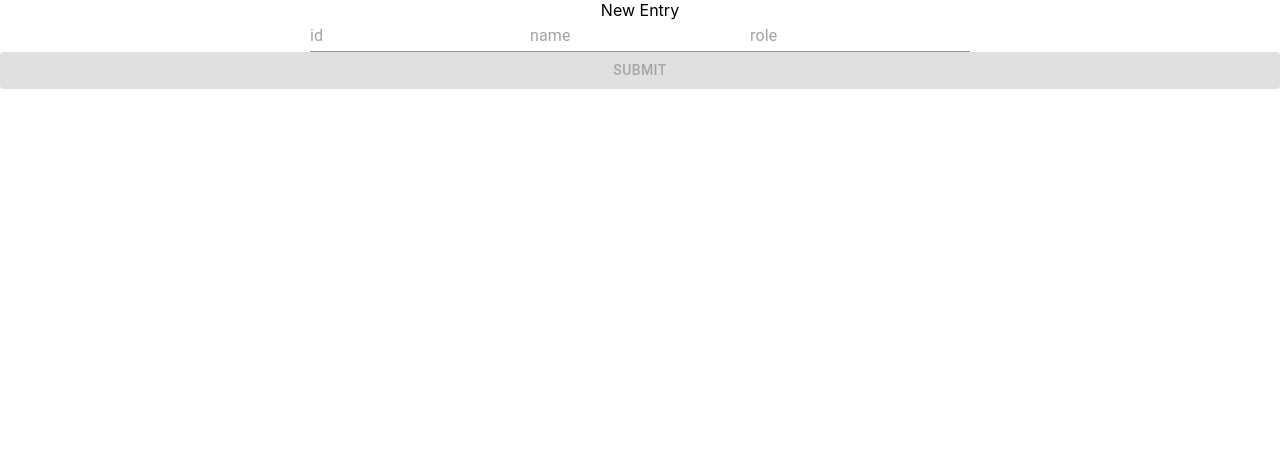
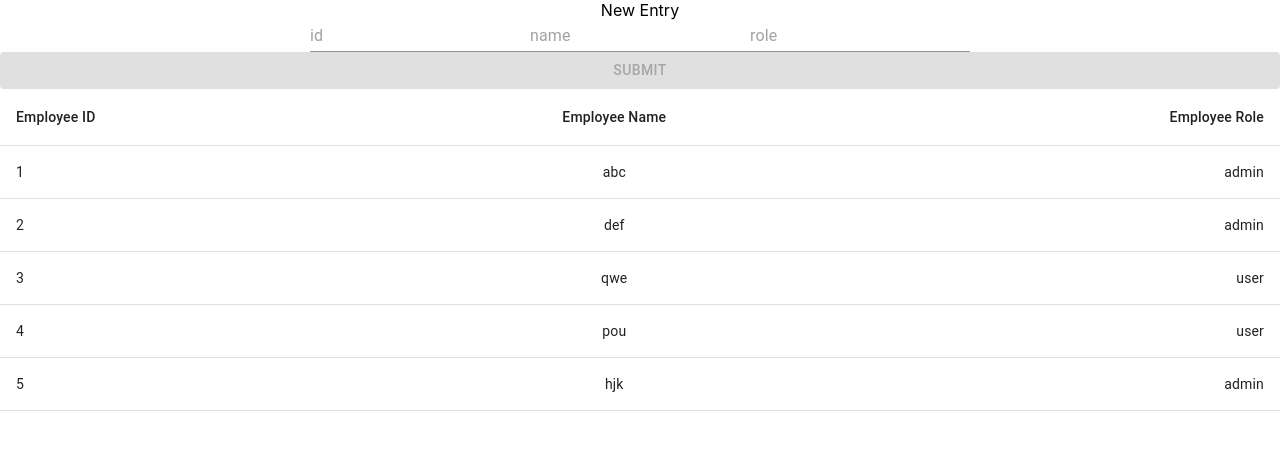
Before and after one commit to KingSri/login-react, a React (Create React App) app: page /form in a window 1280 px wide. Shown: the top 450 px of the page. Built offline with nearby package versions, Linux system fonts and the light colour scheme.

Commit message:
passing and successfully rendering data to table

```diff
--- a/src/components/form.js
+++ b/src/components/form.js
@@ -2,6 +2,12 @@ import React, { Component } from 'react';
 // import { employeeData } from '../data/employee';
 import Button from '@material-ui/core/Button';
 import TextField from '@material-ui/core/TextField';
+import Table from '@material-ui/core/Table';
+import TableBody from '@material-ui/core/TableBody'
+import TableCell from '@material-ui/core/TableCell';
+import TableContainer from '@material-ui/core/TableContainer';
+import TableHead from '@material-ui/core/TableHead';
+import TableRow from '@material-ui/core/TableRow';
 
 const employeeData = [
     {
@@ -125,6 +131,32 @@ class form extends Component {
 
                     </form>
                 </div>
+
+
+                <TableContainer>
+      <Table aria-label="simple table">
+        <TableHead>
+          <TableRow>
+            <TableCell>Employee ID</TableCell>
+            <TableCell align="center">Employee Name</TableCell>
+            <TableCell align="right">Employee Role</TableCell>
+          </TableRow>
+        </TableHead>
+        <TableBody>
+          {this.state.eData.map((row) => (
+            <TableRow key={row}>
+              <TableCell>{row.id}</TableCell>
+              <TableCell align="center">{row.name}</TableCell>
+              <TableCell align="right">{row.role}</TableCell>
+            </TableRow>
+          ))}
+        </TableBody>
+      </Table>
+    </TableContainer>
+
+
+
+
             </div>
             </>
         )
```
